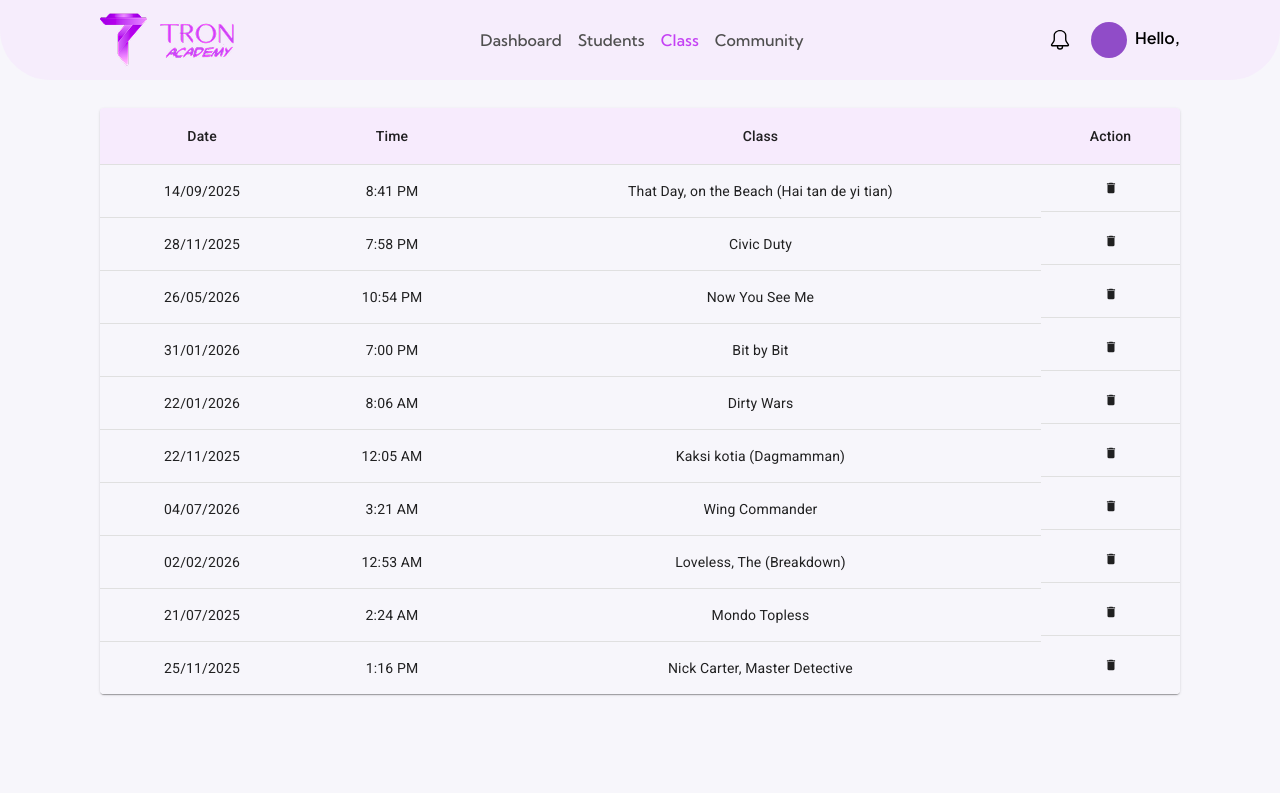
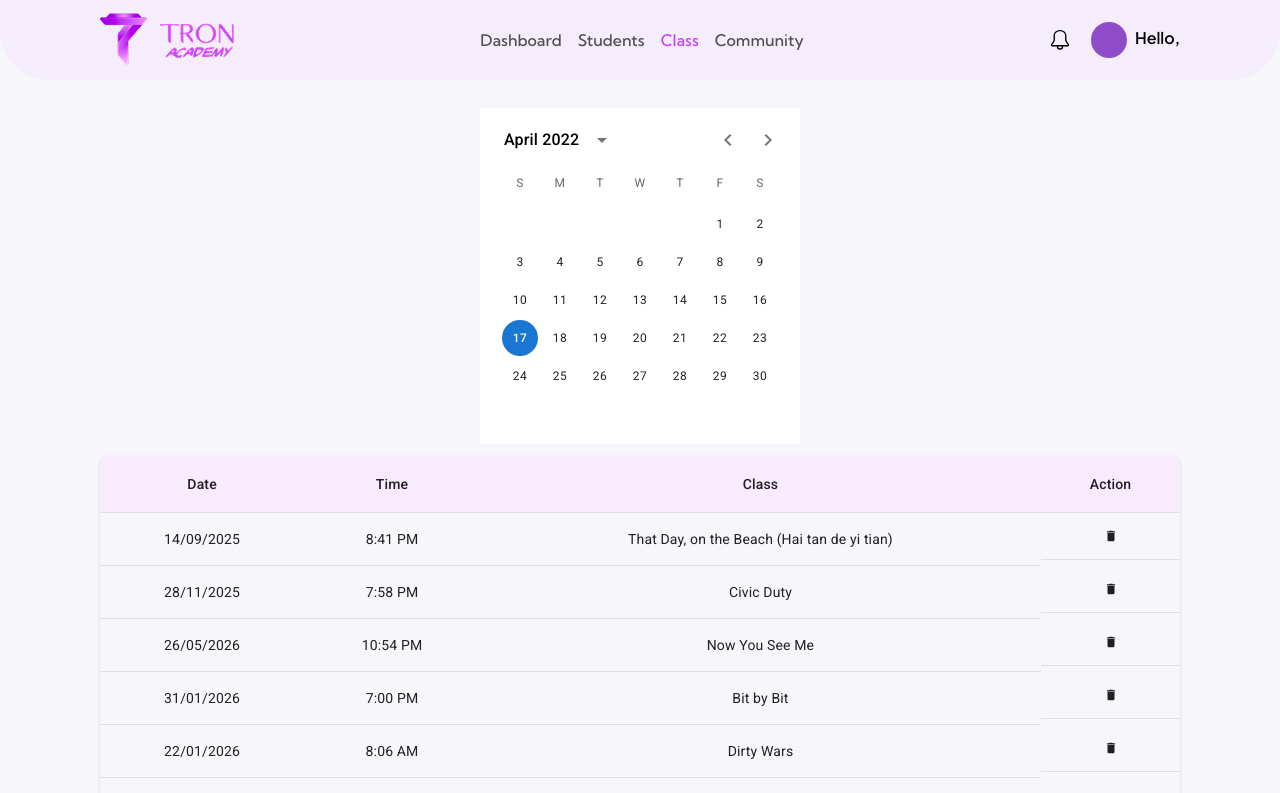
Before and after one commit to Tron-Technolegies/AcademyApp-WebInterface, a React (Vite) app: page /class in a window 1280 px wide. Shown: the top 793 px of the page. Built offline with nearby package versions, Linux system fonts and the light colour scheme; no server answers.

Commit message:
added calender

```diff
--- a/package.json
+++ b/package.json
@@ -13,10 +13,12 @@
     "@emotion/react": "^11.14.0",
     "@emotion/styled": "^11.14.1",
     "@mui/material": "^9.2.0",
+    "@mui/x-date-pickers": "^9.10.1",
     "@tailwindcss/vite": "^4.3.3",
     "@tanstack/react-query": "^5.101.4",
     "@tanstack/react-query-devtools": "^5.101.4",
     "axios": "^1.18.1",
+    "dayjs": "^1.11.21",
     "react": "^19.2.7",
     "react-dom": "^19.2.7",
     "react-icons": "^5.7.0",
--- /dev/null
+++ b/src/components/class/ClassCalender.jsx
@@ -0,0 +1,22 @@
+import * as React from "react";
+import dayjs from "dayjs";
+import { Box } from "@mui/material";
+import { AdapterDayjs } from "@mui/x-date-pickers/AdapterDayjs";
+import { LocalizationProvider } from "@mui/x-date-pickers/LocalizationProvider";
+import { DateCalendar } from "@mui/x-date-pickers/DateCalendar";
+
+export default function ClassCalendar() {
+  const [value, setValue] = React.useState(dayjs("2022-04-17"));
+
+  return (
+    <LocalizationProvider dateAdapter={AdapterDayjs}>
+      <Box sx={{ marginBottom: "12px" }}>
+        <DateCalendar
+          value={value}
+          onChange={(newValue) => setValue(newValue)}
+          sx={{ background: "#ffffff", boxShadow: "5px" }}
+        />
+      </Box>
+    </LocalizationProvider>
+  );
+}
--- a/src/pages/ClassPage.jsx
+++ b/src/pages/ClassPage.jsx
@@ -1,9 +1,11 @@
 import React from "react";
 import ClassTable from "../components/class/ClassTable";
+import ClassCalender from "../components/class/ClassCalender";
 
 export default function ClassPage() {
   return (
-    <div>
+    <div className="">
+      <ClassCalender />
       <ClassTable />
     </div>
   );
```
Also changed, not shown: 1 other file (tests, documents, lock files or other folders).
